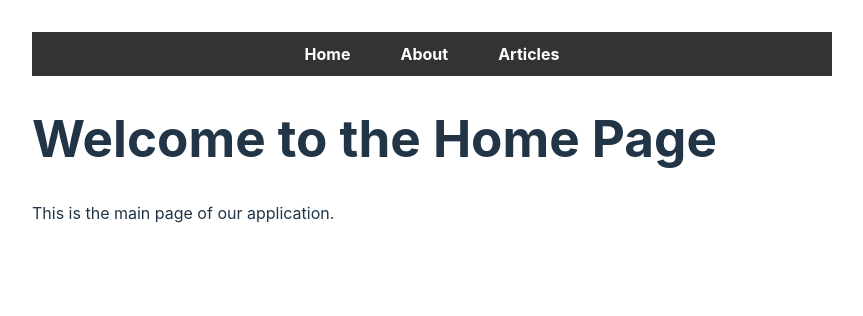
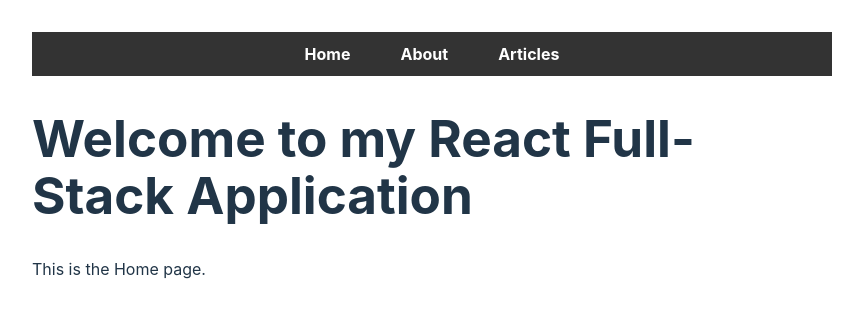
Before and after one commit to jmcscript/linkedin-react-full-stack, a React (Vite) app in the folder front-end/: page / in a window 1280 px wide. Shown: the top 316 px of the page, without its empty margins (208-1071 px from the left). Built offline with nearby package versions, Linux system fonts and the light colour scheme.

Commit message:
05_04 start

```diff
--- a/front-end/package.json
+++ b/front-end/package.json
@@ -11,6 +11,7 @@
   },
   "dependencies": {
     "axios": "^1.10.0",
+    "firebase": "^12.0.0",
     "prop-types": "^15.8.1",
     "react": "^18.3.1",
     "react-dom": "^18.3.1",
--- a/front-end/src/main.jsx
+++ b/front-end/src/main.jsx
@@ -1,7 +1,22 @@
+import { initializeApp } from 'firebase/app';
 import { StrictMode } from 'react';
 import { createRoot } from 'react-dom/client';
 import App from './App.jsx';
 import './index.css';
+
+// Your web app's Firebase configuration
+const firebaseConfig = {
+  apiKey: 'AIzaSyDA5K4mkZ5KmmupqapnnTPfYAebWuHTcJ8',
+  authDomain: 'linkedin-full-stack-react.firebaseapp.com',
+  projectId: 'linkedin-full-stack-react',
+  storageBucket: 'linkedin-full-stack-react.firebasestorage.app',
+  messagingSenderId: '37441609158',
+  appId: '1:37441609158:web:7f8ed3d7df09104bf326c7',
+};
+
+const app = initializeApp(firebaseConfig);
+
+console.log(`Firebase App Initialized: ${app}`);
 
 createRoot(document.getElementById('root')).render(
   <StrictMode>
--- a/front-end/src/pages/AboutPage.jsx
+++ b/front-end/src/pages/AboutPage.jsx
@@ -1,7 +1,7 @@
 export default function AboutPage() {
   return (
     <>
-      <h1>AboutPage</h1>
+      <h1>About</h1>
       <p>
         Lorem ipsum dolor, sit amet consectetur adipisicing elit. Fugit hic velit explicabo expedita
         ea itaque possimus aliquid, perspiciatis eaque incidunt pariatur. Quis blanditiis doloribus
--- /dev/null
+++ b/front-end/src/pages/CreateAccountPage.jsx
@@ -0,0 +1,7 @@
+export default function CreateAccountPage() {
+  return (
+    <>
+      <h1>Create Account</h1>
+    </>
+  );
+}
--- a/front-end/src/pages/HomePage.jsx
+++ b/front-end/src/pages/HomePage.jsx
@@ -1,8 +1,8 @@
 export default function HomePage() {
   return (
     <>
-      <h1>Welcome to the Home Page</h1>
-      <p>This is the main page of our application.</p>
+      <h1>Welcome to my React Full-Stack Application</h1>
+      <p>This is the Home page.</p>
     </>
   );
 }
--- /dev/null
+++ b/front-end/src/pages/LoginPage.jsx
@@ -0,0 +1,7 @@
+export default function LoginPage() {
+  return (
+    <>
+      <h1>Log In</h1>
+    </>
+  );
+}
```
Also changed, not shown: front-end/src/AppRouterProvider.jsx (+10 -0 lines), 1 other file (tests, documents, lock files or other folders).
